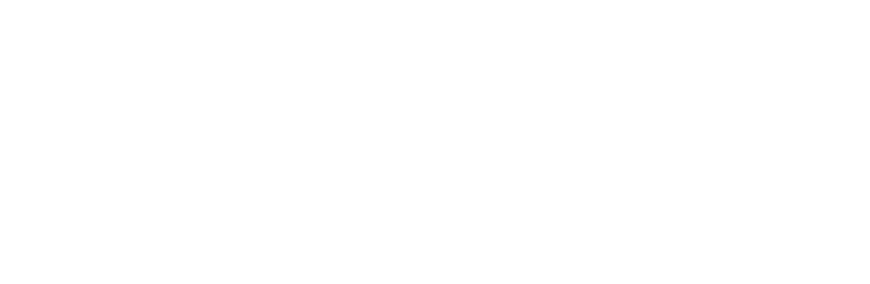
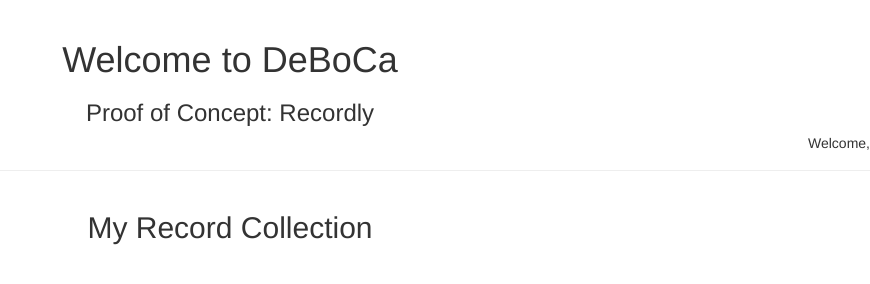
Before and after one commit to seemantk/deboca, a website: page index.html in a window 1280 px wide. Shown: the whole page, without its empty margins (410-1280 px from the left). Drawn offline with nearby package versions, Linux system fonts and the light colour scheme.

Commit message:
Add bootstrap for the styling, and add html container for the record collection.

```diff
--- a/index.html
+++ b/index.html
@@ -7,11 +7,20 @@
   <meta name="description" content="Recordly application for dev BootCamp">
 
   <title>DeBoCa Recordly</title>
-
+  <link href="https://maxcdn.bootstrapcdn.com/bootstrap/3.3.6/css/bootstrap.min.css" rel="stylesheet" type="text/css">
 </head>
 <body>
-<header></header>
-<section></section>
+<header class="page-header text-center">
+    <h1>Welcome to DeBoCa</h1>
+    <h3>Proof of Concept: Recordly</h3>
+    <h5 class="text-right welcome">Welcome, </h5>
+</header>
+<section class="container">
+    <div class="row">
+        <h2 class="text-center">My Record Collection</h2>
+        <div class="records"></div>
+    </div><!--.row-->
+</section>
 <footer></footer>
 
 <script src="https://cdnjs.cloudflare.com/ajax/libs/d3/3.5.17/d3.min.js"></script>
@@ -19,4 +28,3 @@
 <script src="https://cdnjs.cloudflare.com/ajax/libs/github-api/2.3.0/GitHub.bundle.min.js"></script><!-- Github API -->
 <script src="js/oauth.min.js"></script> <!-- Oauth.IO -->
 <script src="js/deboca.js"></script>
-</body>
```
